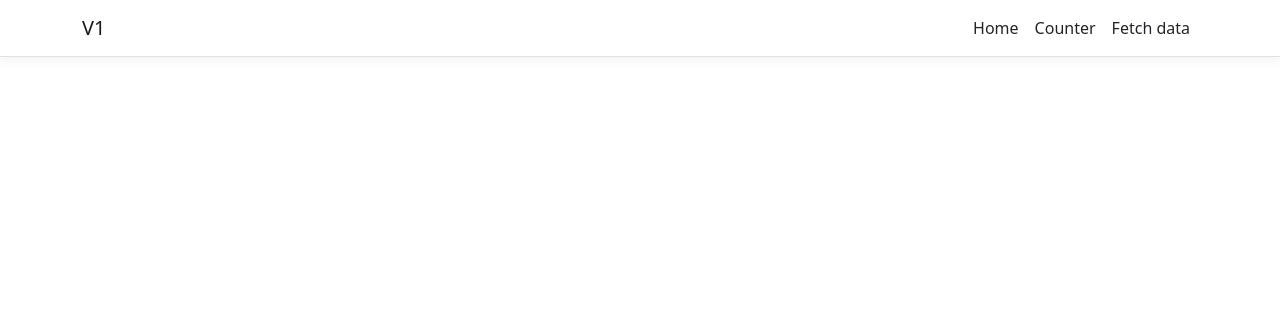
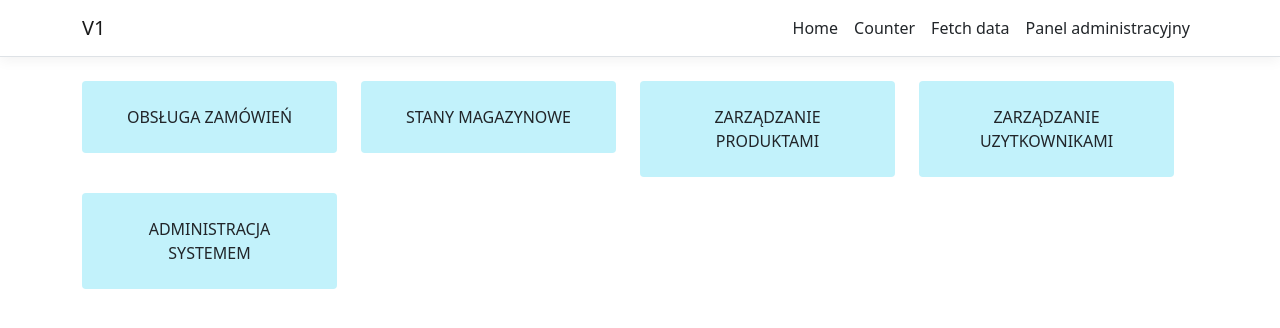
Before and after one commit to Trefonski/PZ, an Angular app in the folder ClientApp/: page /admin-dashboard in a window 1280 px wide. Before the commit this address led to /. Shown: the top 328 px of the page. Built offline with nearby package versions, Linux system fonts and the light colour scheme.

Commit message:
Base admin dashboard layout

```diff
--- /dev/null
+++ b/ClientApp/src/app/admin/dashboard-tile/admin-dashboard-tile.component.html
@@ -0,0 +1,3 @@
+<div class="p-4 my-2 rounded bg-info bg-opacity-25 text-center text-uppercase text-decoration-none fw-light" [routerLink]="['/fetch-data']">
+    <span>{{name}}</span>
+</div>
--- /dev/null
+++ b/ClientApp/src/app/admin/dashboard-tile/admin-dashboard-tile.component.ts
@@ -0,0 +1,17 @@
+import { Component, Inject, Input } from '@angular/core';
+import { HttpClient } from '@angular/common/http';
+
+@Component({
+  selector: 'div[admin-dashboard-tile]',
+  templateUrl: './admin-dashboard-tile.component.html',
+  host: { 'class': 'col-12 col-sm-6 col-md-4 col-lg-3' }
+})
+export class AdminDashboardTileComponent {
+    @Input() link:string
+    @Input() name:string
+
+    constructor() {
+        this.link = '';
+        this.name = '';
+    }
+}
--- /dev/null
+++ b/ClientApp/src/app/admin/dashboard/admin-dashboard.component.html
@@ -0,0 +1,7 @@
+<div class="w-100 row">
+    <div admin-dashboard-tile name="Obsługa zamówień"></div>
+    <div admin-dashboard-tile name="Stany magazynowe"></div>
+    <div admin-dashboard-tile name="Zarządzanie produktami"></div>
+    <div admin-dashboard-tile name="Zarządzanie uzytkownikami"></div>
+    <div admin-dashboard-tile name="Administracja systemem"></div>
+</div>
--- a/ClientApp/src/app/nav-menu/nav-menu.component.html
+++ b/ClientApp/src/app/nav-menu/nav-menu.component.html
@@ -37,6 +37,11 @@
               >Fetch data</a
             >
           </li>
+          <li class="nav-item" [routerLinkActive]="['link-active']">
+            <a class="nav-link text-dark" [routerLink]="['/admin-dashboard']"
+              >Panel administracyjny</a
+            >
+          </li>
         </ul>
       </div>
     </div>
```
Also changed, not shown: ClientApp/src/app/admin/dashboard/admin-dashboard.component.ts (added, +10 -0 lines), ClientApp/src/app/app.module.ts (+6 -1 lines).
